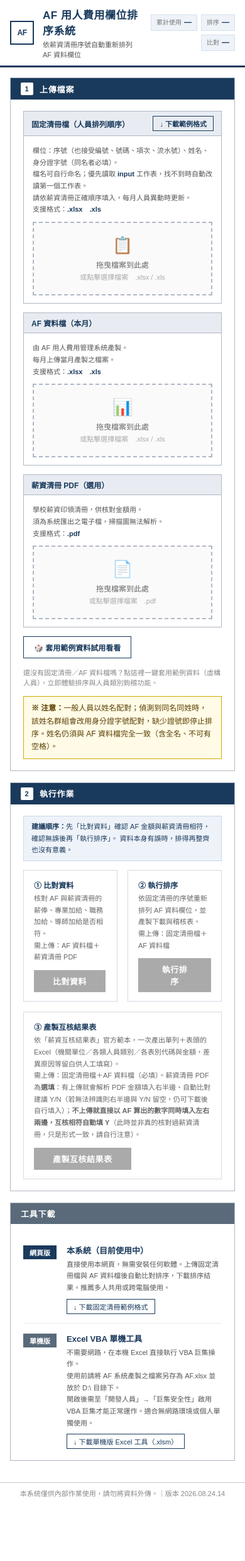
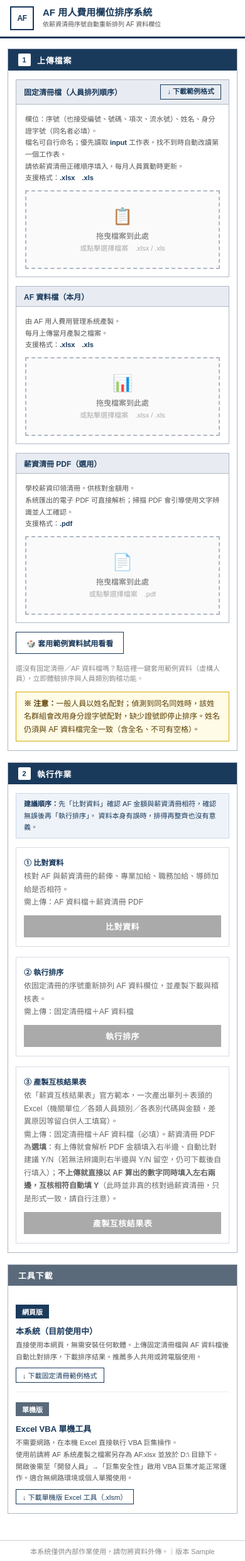
Before and after one commit to ctsai0124/AF_merge, a Python web app: template templates/index.html in a window 390 px wide. Shown: the whole page at 63% size. Before the commit the page ends 2377 px from the top, so only its background shows below. Run offline with Jinja, Linux system fonts and the light colour scheme; the template is opened without the code that fills it: most values are stand-ins (such as "Sample title", 1, 10 or a date in 2020); some libraries are stand-ins or nearby versions.

Commit message:
v1.3.11 強化安全與行動版體驗

```diff
--- a/runtime.txt
+++ b/runtime.txt
@@ -1 +1 @@
-python-3.11.0
+python-3.14.3
--- a/templates/index.html
+++ b/templates/index.html
@@ -8,22 +8,22 @@
 *{box-sizing:border-box;margin:0;padding:0}
 body{font-family:'Microsoft JhengHei','微軟正黑體',Arial,sans-serif;background:#fff;color:#111;font-size:14px;min-height:100vh;display:flex;flex-direction:column}
 .header{border-bottom:3px solid #1a3a5c;padding:10px 32px;display:flex;align-items:center;justify-content:space-between;flex-shrink:0}
-.header-left{display:flex;align-items:center;gap:14px}
+.header-left{display:flex;align-items:center;gap:14px;min-width:0}
 .header-logo{width:38px;height:38px;border:2px solid #1a3a5c;display:flex;align-items:center;justify-content:center;font-size:12px;font-weight:700;color:#1a3a5c;letter-spacing:-.5px;flex-shrink:0}
-.header-title{font-size:17px;font-weight:700;color:#1a3a5c;letter-spacing:.5px}
+.header-title{font-size:17px;font-weight:700;color:#1a3a5c;letter-spacing:.5px;line-height:1.25}
 .header-sub{font-size:11px;color:#555;margin-top:2px}
 .header-right{font-size:11px;color:#777;text-align:right;line-height:1.8}
-.container{max-width:940px;margin:0 auto;padding:24px 24px 32px;width:100%;flex:1}
-.section{border:1px solid #b0b8c4;margin-bottom:18px}
+.container{max-width:940px;margin:0 auto;padding:24px 24px 32px;width:100%;min-width:0;flex:1}
+.section{border:1px solid #b0b8c4;margin-bottom:18px;min-width:0}
 .section-head{background:#1a3a5c;color:#fff;padding:7px 16px;font-size:13px;font-weight:700;letter-spacing:.8px;display:flex;align-items:center;gap:10px}
 .section-head-gray{background:#5a6a7a;color:#fff;padding:7px 16px;font-size:13px;font-weight:700;letter-spacing:.8px}
 .step-badge{background:#fff;color:#1a3a5c;font-size:11px;font-weight:700;border-radius:2px;min-width:20px;height:20px;display:flex;align-items:center;justify-content:center;padding:0 4px;flex-shrink:0}
 .section-body{padding:18px 20px}
-.upload-row{display:grid;grid-template-columns:repeat(3,1fr);gap:14px}
-.upload-block{border:1px solid #b0b8c4}
-.upload-block-head{background:#e8ecf2;padding:7px 12px;font-size:12px;font-weight:700;color:#1a3a5c;border-bottom:1px solid #b0b8c4;display:flex;align-items:center;justify-content:space-between}
+.upload-row{display:grid;grid-template-columns:repeat(3,minmax(0,1fr));gap:14px}
+.upload-block{border:1px solid #b0b8c4;min-width:0}
+.upload-block-head{background:#e8ecf2;padding:7px 12px;font-size:12px;font-weight:700;color:#1a3a5c;border-bottom:1px solid #b0b8c4;display:flex;align-items:center;justify-content:space-between;gap:8px;flex-wrap:wrap}
 .upload-block-body{padding:14px 14px 12px}
-.upload-desc{font-size:11px;color:#555;margin-bottom:10px;line-height:1.7}
+.upload-desc{font-size:11px;color:#555;margin-bottom:10px;line-height:1.7;overflow-wrap:anywhere}
 .upload-desc .em{color:#1a3a5c;font-weight:700}
 .drop-zone{border:2px dashed #b0b8c4;padding:20px 14px;text-align:center;cursor:pointer;background:#fafafa;transition:.2s;position:relative}
 .drop-zone:hover{background:#f0f4f8;border-color:#1a3a5c}
@@ -109,7 +109,7 @@ tbody td.name-col{text-align:left;font-weight:600}
 .btn-cross{background:#2f6b3a;color:#fff;border:none;padding:8px 30px;font-size:13px;font-weight:700;cursor:pointer;font-family:inherit;letter-spacing:.5px;transition:.15s;white-space:nowrap}
 .btn-cross:hover{background:#22502a}
 .btn-cross:disabled{background:#aaa;cursor:default}
-.act-box h4{font-size:12px;color:#1a3a5c;margin-bottom:4px;font-weight:700}
+.act-box h3{font-size:12px;color:#1a3a5c;margin-bottom:4px;font-weight:700}
 .act-box .d{font-size:11px;color:#666;line-height:1.7;margin-bottom:11px;min-height:34px}
 .act-box .msg{margin-top:11px}
 .act-box .msg:empty{margin-top:0}
@@ -171,6 +171,8 @@ tbody td.name-col{text-align:left;font-weight:600}
 .cmp-ok{border:1px solid #d5dae2;background:#f7f9fb;padding:10px 14px;font-size:12px;color:#444;margin-top:4px}
 .cmp-ok summary{cursor:pointer;font-weight:700;color:#1a4d2a}
 .cmp-ok .names{margin-top:8px;line-height:1.9;color:#555}
+.sr-only{position:absolute!important;width:1px!important;height:1px!important;padding:0!important;margin:-1px!important;overflow:hidden!important;clip:rect(0,0,0,0)!important;white-space:nowrap!important;border:0!important}
+button:focus-visible,a:focus-visible,input:focus-visible,select:focus-visible,details:focus-visible{outline:3px solid #e0a800;outline-offset:3px}
 @media print{
   .header,.section:not(#result-section),.footer,.dl-btn-row,.result-top,.tbl-note{display:none!important}
   #result-section{display:block!important;border:none}
@@ -181,11 +183,31 @@ tbody td.name-col{text-align:left;font-weight:600}
   table{font-size:10px}
 }
 @media(max-width:640px){
-  .upload-row{grid-template-columns:1fr}
-  .header{padding:10px 16px}
-  .container{padding:16px}
-  .header-right{font-size:0}
-  .header-right .counter{font-size:10px;gap:6px;justify-content:flex-end;margin:0}
+  .upload-row{grid-template-columns:minmax(0,1fr)}
+  .header{padding:10px 16px;align-items:flex-start;gap:8px;flex-wrap:wrap}
+  .header-title{font-size:15px;letter-spacing:0}
+  .header-sub{font-size:10px;line-height:1.45}
+  .header-right{display:none}
+  .container{padding:16px 12px 24px}
+  .section-body{padding:14px 12px}
+  .act-grid{grid-template-columns:1fr}
+  .act-box-full{grid-column:auto}
+  .act-box{padding:14px 12px}
+  .act-box .d{min-height:0;font-size:12px}
+  .action-bar{align-items:stretch}
+  .act-box .action-bar button{width:100%}
+  .upload-block-head .template-link{white-space:normal;line-height:1.45}
+  .drop-zone{padding:24px 12px}
+  .dl-block{gap:10px;flex-direction:column}
+  .dl-btn-row{align-items:stretch}
+  .dl-btn-row button{width:100%;white-space:normal}
+  .cmp-head{align-items:flex-start}
+  .cmp-tag{margin-left:0}
+  .rev-tbl{min-width:920px}
+  #compare-section .section-body,#result-section .section-body,#category-section .section-body{overflow-x:auto}
+}
+@media(prefers-reduced-motion:reduce){
+  *,*::before,*::after{scroll-behavior:auto!important;animation-duration:.01ms!important;animation-iteration-count:1!important;transition-duration:.01ms!important}
 }
 </style>
 </head>
@@ -195,7 +217,7 @@ tbody td.name-col{text-align:left;font-weight:600}
   <div class="header-left">
     <div class="header-logo">AF</div>
     <div>
-      <div class="header-title">AF 用人費用欄位排序系統</div>
+      <h1 class="header-title">AF 用人費用欄位排序系統</h1>
       <div class="header-sub">依薪資清冊序號自動重新排列 AF 資料欄位</div>
     </div>
   </div>
@@ -205,14 +227,14 @@ tbody td.name-col{text-align:left;font-weight:600}
       <span>排序<b id="c-sorts">—</b></span>
       <span>比對<b id="c-compares">—</b></span>
     </div>
-    系統版本：v1.3.5　│　115 年度適用
+    系統版本：{{ app_version }}　│　115 年度適用
   </div>
 </div>
 
-<div class="container">
+<main class="container">
 
   <div class="section">
-    <div class="section-head"><span class="step-badge">1</span>上傳檔案</div>
+    <h2 class="section-head"><span class="step-badge">1</span>上傳檔案</h2>
     <div class="section-body">
       <div class="upload-row">
         <div class="upload-block">
@@ -221,7 +243,7 @@ tbody td.name-col{text-align:left;font-weight:600}
             <a class="template-link" href="/download-template" download>↓ 下載範例格式</a>
           </div>
           <div class="upload-block-body">
-            <div class="upload-desc">
+            <div class="upload-desc" id="desc-roster">
               欄位：序號（也接受編號、號碼、項次、流水號）、姓名、身分證字號（同名者必填）。<br>
               檔名可自行命名；優先讀取 <span class="em">input</span> 工作表，找不到時自動改讀第一個工作表。<br>
               請依薪資清冊正確順序填入，每月人員異動時更新。<br>
@@ -231,7 +253,7 @@ tbody td.name-col{text-align:left;font-weight:600}
                  ondragover="onDragOver(event,'roster')"
                  ondragleave="onDragLeave('roster')"
                  ondrop="onDrop(event,'roster')">
-              <input type="file" id="inp-roster" accept=".xlsx,.xls" onchange="onFile('roster',this)">
+              <input type="file" id="inp-roster" accept=".xlsx,.xls" aria-label="選擇固定清冊 Excel 檔" aria-describedby="desc-roster" onchange="onFile('roster',this)">
               <div class="drop-icon">📋</div>
               <div class="drop-text">拖曳檔案到此處</div>
               <div class="drop-hint">或點擊選擇檔案　.xlsx / .xls</div>
@@ -242,7 +264,7 @@ tbody td.name-col{text-align:left;font-weight:600}
         <div class="upload-block">
           <div class="upload-block-head">AF 資料檔（本月）</div>
           <div class="upload-block-body">
-            <div class="upload-desc">
+            <div class="upload-desc" id="desc-af">
               由 AF 用人費用管理系統產製。<br>
               每月上傳當月產製之檔案。<br>
               支援格式：<span class="em">.xlsx　.xls</span>
@@ -251,7 +273,7 @@ tbody td.name-col{text-align:left;font-weight:600}
                  ondragover="onDragOver(event,'af')"
                  ondragleave="onDragLeave('af')"
                  ondrop="onDrop(event,'af')">
-              <input type="file" id="inp-af" accept=".xlsx,.xls" onchange="onFile('af',this)">
+              <input type="file" id="inp-af" accept=".xlsx,.xls" aria-label="選擇本月 AF 資料 Excel 檔" aria-describedby="desc-af" onchange="onFile('af',this)">
               <div class="drop-icon">📊</div>
               <div class="drop-text">拖曳檔案到此處</div>
               <div class="drop-hint">或點擊選擇檔案　.xlsx / .xls</div>
@@ -262,16 +284,16 @@ tbody td.name-col{text-align:left;font-weight:600}
         <div class="upload-block">
           <div class="upload-block-head">薪資清冊 PDF（選用）</div>
           <div class="upload-block-body">
-            <div class="upload-desc">
+            <div class="upload-desc" id="desc-pdf">
               學校薪資印領清冊，供核對金額用。<br>
-              須為系統匯出之電子檔，掃描圖無法解析。<br>
+              系統匯出的電子 PDF 可直接解析；掃描 PDF 會引導使用文字辨識並人工確認。<br>
               支援格式：<span class="em">.pdf</span>
             </div>
             <div class="drop-zone" id="drop-pdf"
                  ondragover="onDragOver(event,'pdf')"
                  ondragleave="onDragLeave('pdf')"
                  ondrop="onDrop(event,'pdf')">
-              <input type="file" id="inp-pdf" accept=".pdf" onchange="onFile('pdf',this)">
+              <input type="file" id="inp-pdf" accept=".pdf" aria-label="選擇薪資清冊 PDF" aria-describedby="desc-pdf" onchange="onFile('pdf',this)">
               <div class="drop-icon">📄</div>
               <div class="drop-text">拖曳檔案到此處</div>
               <div class="drop-hint">或點擊選擇檔案　.pdf</div>
@@ -294,7 +316,7 @@ tbody td.name-col{text-align:left;font-weight:600}
   </div>
 
   <div class="section">
-    <div class="section-head"><span class="step-badge">2</span>執行作業</div>
+    <h2 class="section-head"><span class="step-badge">2</span>執行作業</h2>
     <div class="section-body">
       <div class="act-order">
         <strong>建議順序：</strong>先「比對資料」確認 AF 金額與薪資清冊相符，確認無誤後再「執行排序」。
@@ -302,48 +324,48 @@ tbody td.name-col{text-align:left;font-weight:600}
       </div>
       <div class="act-grid">
         <div class="act-box">
-          <h4>① 比對資料</h4>
+          <h3>① 比對資料</h3>
           <div class="d">核對 AF 與薪資清冊的薪俸、專業加給、職務加給、導師加給是否相符。<br>需上傳：AF 資料檔＋薪資清冊 PDF</div>
           <div class="action-bar">
             <button class="btn-cmp" id="btn-cmp" onclick="doCompare()" disabled>比對資料</button>
             <div class="loader" id="cmp-loader"><div class="spin"></div>解析比對中...</div>
           </div>
-          <div class="msg" id="cmp-msg"></div>
+          <div class="msg" id="cmp-msg" role="status" aria-live="polite"></div>
         </div>
         <div class="act-box">
-          <h4>② 執行排序</h4>
+          <h3>② 執行排序</h3>
           <div class="d">依固定清冊的序號重新排列 AF 資料欄位，並產製下載與稽核表。<br>需上傳：固定清冊檔＋AF 資料檔</div>
           <div class="action-bar">
             <button class="btn-go" id="btn-go" onclick="doProcess()" disabled>執行排序</button>
             <div class="loader" id="loader"><div class="spin"></div>排序處理中...</div>
           </div>
-          <div class="msg" id="msg"></div>
+          <div class="msg" id="msg" role="status" aria-live="polite"></div>
         </div>
         <div class="act-box act-box-full">
-          <h4>③ 產製互核結果表</h4>
+          <h3>③ 產製互核結果表</h3>
           <div class="d">依「薪資互核結果表」官方範本，一次產出單列＋表頭的 Excel（機關單位／各類人員類別／各表別代碼與金額，差異原因等留白供人工填寫）。<br>需上傳：固定清冊檔＋AF 資料檔（必填）。薪資清冊 PDF 為<strong>選填</strong>：有上傳就會解析 PDF 金額填入右半邊、自動比對建議 Y/N（若無法辨識則右半邊與 Y/N 留空，仍可下載後自行填入）；<strong>不上傳就直接以 AF 算出的數字同時填入左右兩邊，互核相符自動填 Y</strong>（此時並非真的核對過薪資清冊，只是形式一致，請自行注意）。</div>
           <div class="action-bar">
             <button class="btn-cross" id="btn-cross" onclick="doCrossCheck()" disabled>產製互核結果表</button>
             <div class="loader" id="cross-loader"><div class="spin"></div>產製中...</div>
           </div>
-          <div class="msg" id="cross-msg"></div>
+          <div class="msg" id="cross-msg" role="status" aria-live="polite"></div>
         </div>
       </div>
     </div>
   </div>
 
-  <div class="section" id="compare-section">
-    <div class="section-head"><span class="step-badge">3</span>比對結果</div>
+  <div class="section" id="compare-section" tabindex="-1">
+    <h2 class="section-head"><span class="step-badge">3</span>比對結果</h2>
     <div class="section-body">
       <div id="cmp-result"></div>
     </div>
   </div>
 
-  <div class="section" id="result-section">
-    <div class="section-head"><span class="step-badge">4</span>排序結果與下載</div>
+  <div class="section" id="result-section" tabindex="-1">
+    <h2 class="section-head"><span class="step-badge">4</span>排序結果與下載</h2>
     <div class="section-body">
       <div class="result-top">
-        <div class="r-stat">比對完成，共 <strong id="stat-total">0</strong> 筆人員</div>
+        <div class="r-stat">排序完成，共 <strong id="stat-total">0</strong> 筆人員</div>
         <button class="btn-reset" onclick="resetAll()">重新上傳</button>
       </div>
       <div class="warn-msg" id="sample-banner-result" style="display:none">
@@ -377,7 +399,7 @@ tbody td.name-col{text-align:left;font-weight:600}
   </div>
 
   <div class="section" id="category-section" style="display:none">
-    <div class="section-head"><span class="step-badge">5</span>人員類別與鉤稽</div>
+    <h2 class="section-head"><span class="step-badge">5</span>人員類別與鉤稽</h2>
     <div class="section-body">
       <div id="category-summary"></div>
       <div id="category-unassigned"></div>
@@ -386,7 +408,7 @@ tbody td.name-col{text-align:left;font-weight:600}
   </div>
 
   <div class="section">
-    <div class="section-head-gray">工具下載</div>
+    <h2 class="section-head-gray">工具下載</h2>
     <div class="section-body">
       <div class="dl-block">
         <div class="dl-badge">網頁版</div>
@@ -411,14 +433,24 @@ tbody td.name-col{text-align:left;font-weight:600}
     </div>
   </div>
 
-</div>
+</main>
 
-<div class="footer">本系統僅供內部作業使用，請勿將資料外傳。｜版本 2026.08.24.14</div>
+<div class="footer">本系統僅供內部作業使用，請勿將資料外傳。｜版本 {{ build_version }}</div>
 
 <script>
 const files = {roster: null, af: null, pdf: null};
 let simpleCols = [];
 let isSampleDataActive = false;
+
+function revealSection(id) {
+  const section = document.getElementById(id);
+  if (!section) return;
+  section.style.display = 'block';
+  requestAnimationFrame(() => {
+    section.scrollIntoView({behavior: 'smooth', block: 'start'});
+    section.focus({preventScroll: true});
+  });
+}
 
 function updateSampleBanners() {
   const b1 = document.getElementById('sample-banner-upload');
@@ -834,7 +866,7 @@ function renderTable(cols, rows, total) {
   document.getElementById('tbl-note').textContent = total > 20
     ? '※ 預覽顯示前 20 筆（簡單版欄位），下載可取得完整資料。'
     : '※ 已顯示全部資料（簡單版欄位）。';
-  document.getElementById('result-section').style.display = 'block';
+  revealSection('result-section');
 }
 function resetAll() {
   files.roster = null; files.af = null; files.pdf = null;
@@ -856,6 +888,7 @@ function resetAll() {
   document.getElementById('category-summary').innerHTML = '';
   document.getElementById('category-unassigned').innerHTML = '';
   document.getElementById('category-mismatch').innerHTML = '';
+  revRows = []; revJob = null; exTitles = []; exNames = [];
   isSampleDataActive = false;
   updateSampleBanners();
   checkReady();
@@ -887,7 +920,7 @@ async function startOCR(jobId) {
 
 /* ── 掃描檔：等待 Mac 端文字辨識 ── */
 async function pollOCR(jobId, notice) {
-  document.getElementById('compare-section').style.display = 'block';
+  revealSection('compare-section');
   const box = document.getElementById('cmp-result');
   const t0 = Date.now();
 
@@ -940,13 +973,22 @@ const REV_F = ['薪俸','專業加給','主管加給','導師特教','其他加
 let revRows = [], revJob = null;
 
 function renderReview(d) {
-  revRows = d.need; revJob = d.job_id;
+  revRows = d.need;
+  revJob = d.job_id;
+  exTitles = [];
+  exNames = [];
+  revRows.forEach(r => {
+    r._排除 = false;
+    r._excludeManual = false;
+    r._excludeTitle = false;
+  });
   let h = '<div class="alert-panel"><h4><span style="font-size:17px">⚠</span>'
     + '有 ' + d.need.length + ' 筆需要您確認'
     + '<span class="tag">' + d.auto_ok + ' 筆已自動通過</span></h4>'
     + '<div class="why">下列資料的文字辨識結果不夠可靠。'
     + '欄位已填入辨識到的數值，<b>請對照紙本清冊確認</b>，紅框處特別需要留意。<br>'
-    + '各項相加等於應發金額時，該列會轉為綠色。</div>';
+    + '各項相加等於應發金額時，該列會轉為綠色；'
+    + '這只代表加總一致，仍請核對姓名與各欄金額。</div>';
 
   // 後端只提供可安全整類排除的非正式職稱；正式職稱永遠不顯示此選項。
   const titles = d.exclude_title_options || [];
@@ -969,19 +1011,20 @@ function renderReview(d) {
   d.need.forEach((r, i) => {
     const ns = r['姓名可疑'] ? ' sus' : '';
     const ms = r['金額可疑'] ? ' sus' : '';
+    const rowLabel = '第 ' + (i + 1) + ' 筆';
     h += '<tr id="rv' + i + '"><td class="nm">'
        + '<input class="name' + ns + '" list="afnames" data-i="' + i + '" data-f="姓名" value="'
-       + esc(r['建議姓名'] || r['原始姓名'] || '') + '" oninput="onRev(this)"></td>'
+       + esc(r['建議姓名'] || r['原始姓名'] || '') + '" aria-label="' + rowLabel + '姓名" oninput="onRev(this)"></td>'
        + '<td style="font-size:11px;color:#666">' + esc(r['職稱'] || '') + '</td>';
     REV_F.forEach(f => {
       h += '<td><input data-i="' + i + '" data-f="' + f + '" class="' + ms
-         + '" value="' + (r[f] || 0) + '" oninput="onRev(this)"></td>';
+         + '" value="' + (r[f] || 0) + '" aria-label="' + rowLabel + esc(f) + '" oninput="onRev(this)"></td>';
     });
     h += '<td><input data-i="' + i + '" data-f="應發金額" class="' + ms
-       + '" value="' + r['應發金額'] + '" oninput="onRev(this)"></td>'
+       + '" value="' + r['應發金額'] + '" aria-label="' + rowLabel + '應發金額" oninput="onRev(this)"></td>'
        + '<td class="rev-chk" id="rc' + i + '">—</td>'
        + '<td><button class="btn-x" onclick="dropRow(' + i + ')" id="bx' + i + '">排除</button></td></tr>'
-       + '<tr><td colspan="10" class="rev-why">↳ '
+       + '<tr id="rr' + i + '"><td colspan="10" class="rev-why">↳ '
        + (r['原因'] || []).map(esc).join('；') + '</td></tr>';
   });
   h += '</tbody></table>';
@@ -994,7 +1037,7 @@ function renderReview(d) {
      + '無法確認的列可清空姓名，該列將不納入比對。</span></div></div>';
 
   document.getElementById('cmp-result').innerHTML = h;
-  document.getElementById('compare-section').style.display = 'block';
+  revealSection('compare-section');
   d.need.forEach((_, i) => revCheck(i));
 }
 
@@ -1002,17 +1045,32 @@ let exTitles = [], exNames = [];
 
 
 
+function syncReviewExclusion(i) {
+  const row = revRows[i];
+  const tr = document.getElementById('rv' + i);
+  const reason = document.getElementById('rr' + i);
+  const btn = document.getElementById('bx' + i);
+  if (!tr || !btn) return;
+  const excluded = Boolean(row._excludeManual || row._excludeTitle);
+  row._排除 = excluded;
+  tr.classList.toggle('gone', excluded);
+  if (reason) reason.classList.toggle('gone', excluded);
+  tr.querySelectorAll('input').forEach(el => el.disabled = excluded);
+  btn.disabled = Boolean(row._excludeTitle && !row._excludeManual);
+  btn.textContent = row._excludeManual
+    ? '取消排除'
+    : (row._excludeTitle ? '已依職稱排除' : '排除');
+}
+
 function dropRow(i) {
-  const tr = document.getElementById('rv' + i), btn = document.getElementById('bx' + i);
-  const gone = tr.classList.toggle('gone');
-  revRows[i]._排除 = gone;
-  btn.textContent = gone ? '復原' : '排除';
+  const row = revRows[i];
+  row._excludeManual = !row._excludeManual;
   const nm = (revRows[i]['姓名'] || revRows[i]['建議姓名'] || revRows[i]['原始姓名'] || '').trim();
   if (nm) {
     exNames = exNames.filter(x => x !== nm);
-    if (gone) exNames.push(nm);
+    if (row._excludeManual) exNames.push(nm);
   }
-  tr.querySelectorAll('input').forEach(el => el.disabled = gone);
+  syncReviewExclusion(i);
 }
 
 function toggleTitle(cb) {
@@ -1022,12 +1080,9 @@ function toggleTitle(cb) {
   revRows.forEach((r, i) => {
     if ((r['職稱'] || '').includes(t)) {
       const tr = document.getElementById('rv' + i);
-      const btn = document.getElementById('bx' + i);
       if (!tr) return;
-      r._排除 = cb.checked;
-      tr.classList.toggle('gone', cb.checked);
-      btn.textContent = cb.checked ? '復原' : '排除';
-      tr.querySelectorAll('input').forEach(el => el.disabled = cb.checked);
+      r._excludeTitle = cb.checked;
+      syncReviewExclusion(i);
     }
   });
 }
@@ -1107,7 +1162,7 @@ function showAlert(d) {
   h += '</div>';
   document.getElementById('cmp-msg').innerHTML = '';
   document.getElementById('cmp-result').innerHTML = h;
-  document.getElementById('compare-section').style.display = 'block';
+  revealSection('compare-section');
 }
 
 /* ── 使用次數計數器 ── */
@@ -1167,7 +1222,7 @@ async function doCompare() {
     if (data.mode === 'ocr_pending') { pollOCR(data.job_id, data.notice); return; }
     renderCompare(data);
     setCounts(data.counts);
-    document.getElementById('compare-section').style.display = 'block';
+    revealSection('compare-section');
   } catch(e) {
     cmpMsg('err', '連線失敗：' + esc(e.message));
   } finally {
@@ -1339,6 +1394,5 @@ function excludeRow(i) {
   renderCompare(window._cmp);
 }
 </script>
-<script defer src="https://leotsai.me/assets/site-counter.js?v=20260908-no-dedup"></script>
 </body>
 </html>
```
Also changed, not shown: app.py (+102 -18 lines), requirements.txt (+7 -6 lines), test_security.py (added, +86 -0 lines), 專案交接說明.md (+20 -6 lines), 1 other file.
